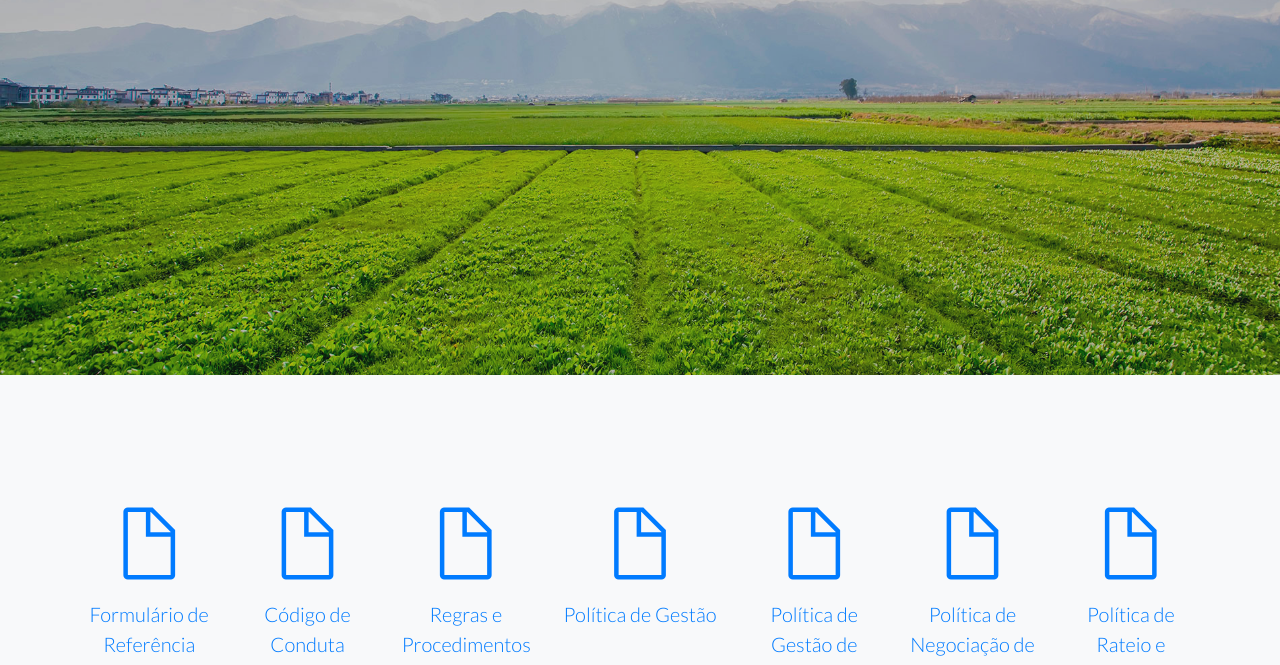
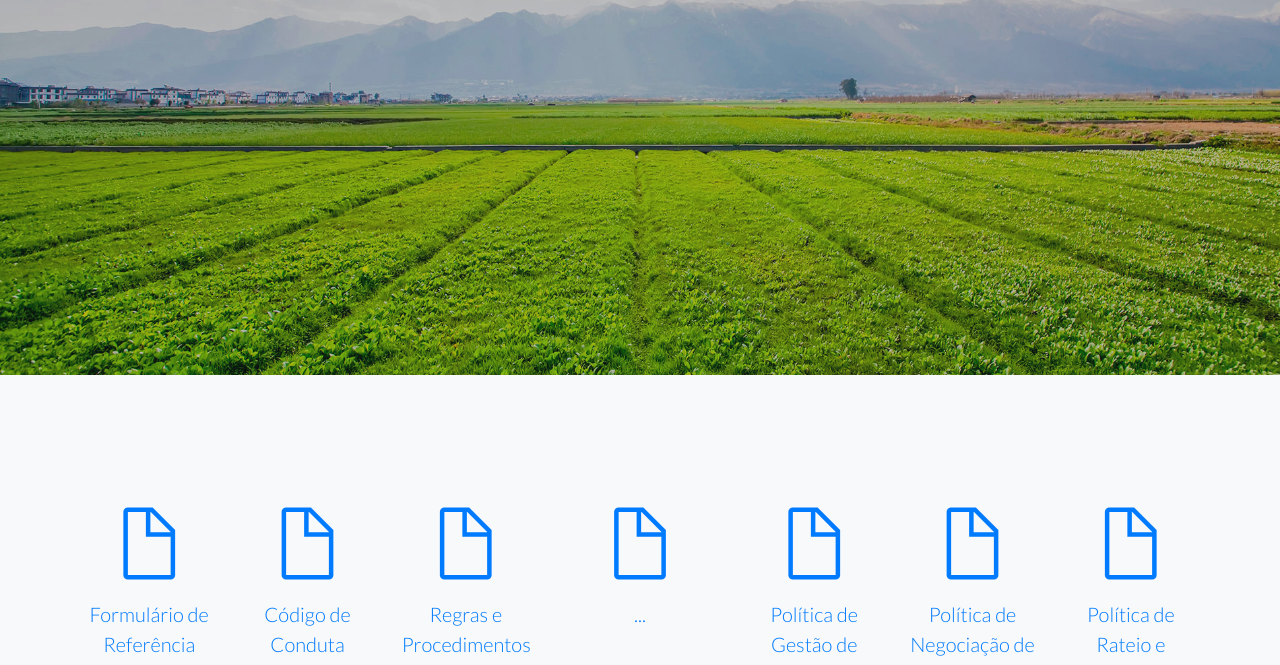
Before and after one commit to crdcapital/crdkapital.github.io, a website: page index.html in a window 1280 px wide. Shown: the part 135-800 px from the top of the page. Drawn offline with Linux system fonts and the light colour scheme.

Commit message:
alteracao index

```diff
--- a/index.html
+++ b/index.html
@@ -83,7 +83,7 @@
                               <i class="icon-doc m-auto text-primary"></i>
                             </div>
                             <a href="#">
-                              <p class="lead mb-0">Política de Gestão</p>
+                              <p class="lead mb-0">...</p>
                             </a>
                           </div>
             </div>
```
